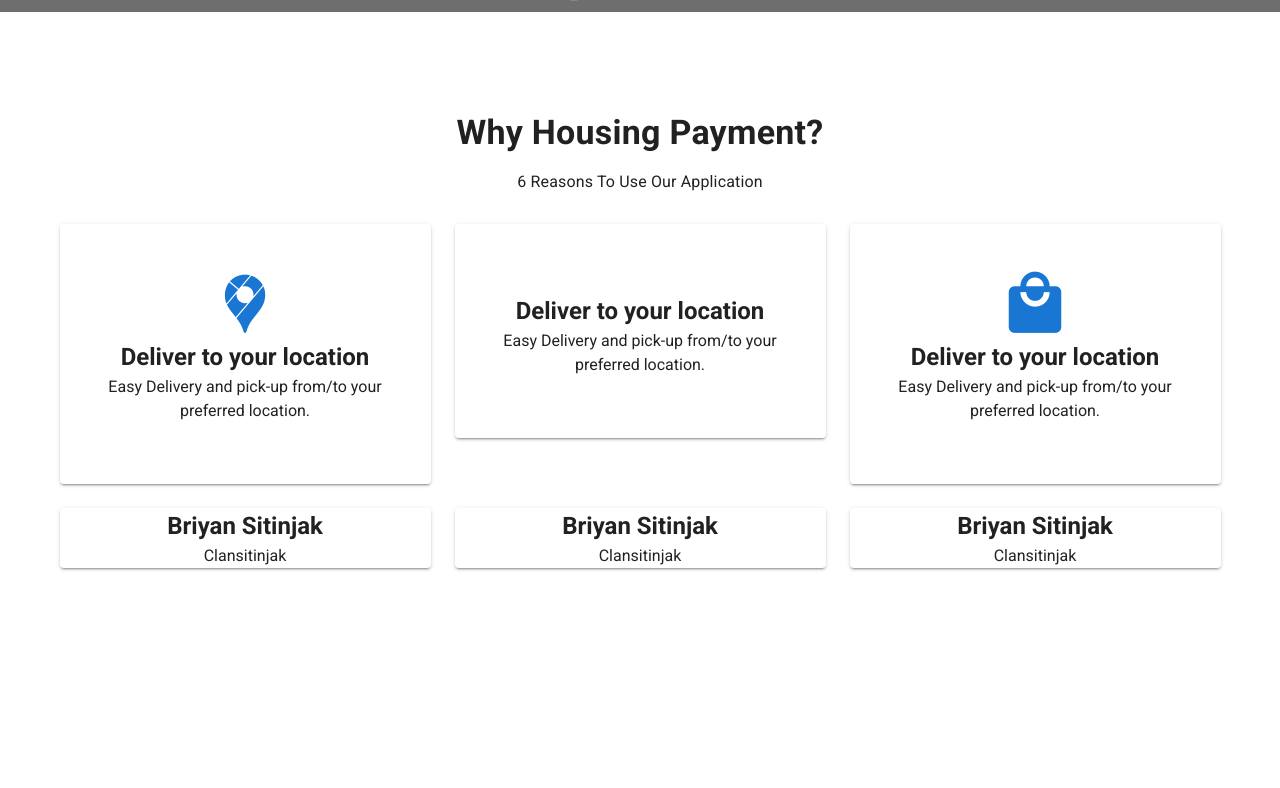
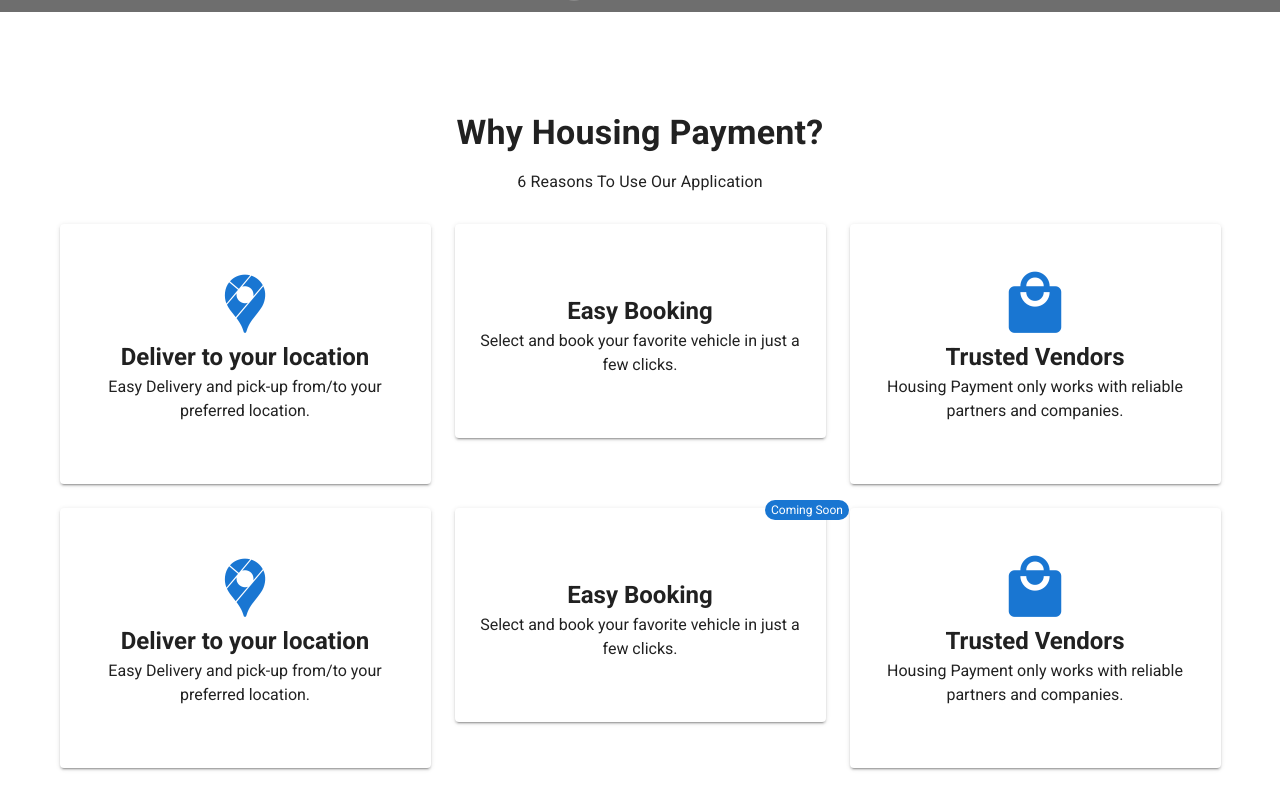
Before and after one commit to BriyanSitinjak/vuetify-tutorial, a Vue app in the folder vuetify-tutorial/: page / in a window 1280 px wide. Shown: the part 772-1560 px from the top of the page. Built offline with nearby package versions, Linux system fonts and the light colour scheme; grey boxes are pictures that could not be loaded.

Commit message:
add badge

```diff
--- a/vuetify-tutorial/src/components/AppHome.vue
+++ b/vuetify-tutorial/src/components/AppHome.vue
@@ -57,70 +57,75 @@
       </v-expand-transition>
     </v-card> -->
 
-    <div class="text-center" style="margin:100px 20px;">
+    <!-- add icon on https://pictogrammers.github.io/@mdi/font/2.0.46/ -->
+    <div class="text-center" style="margin: 100px 20px">
       <p class="text-md-h4 font-weight-bold">Why Housing Payment?</p>
-      <p class="text-md-subtitle-1"> 6 Reasons To Use Our Application</p>
+      <p class="text-md-subtitle-1">6 Reasons To Use Our Application</p>
       <v-container>
         <v-row>
           <v-col xs="12" sm="12" md="4">
-          <v-card style="padding:45px 20px;">
-            <v-icon
-            size="70px"
-            color="primary"
-            >mdi-google-maps</v-icon>
+            <v-card style="padding: 45px 20px">
+              <v-icon size="70px" color="primary">mdi-google-maps</v-icon>
               <h2>Deliver to your location</h2>
               <p>Easy Delivery and pick-up from/to your preferred location.</p>
             </v-card>
           </v-col>
           <v-col xs="12" sm="12" md="4">
-          <v-card style="padding:45px 20px;">
-            <v-icon
-            size="70px"
-            color="primary"
-            >mdi-cellphone-android</v-icon>
-            <h2>Deliver to your location</h2>
-            <p>Easy Delivery and pick-up from/to your preferred location.</p>
+            <v-card style="padding: 45px 20px">
+              <v-icon size="70px" color="primary">mdi-cellphone-android</v-icon>
+              <h2>Easy Booking</h2>
+              <p>Select and book your favorite vehicle in just a few clicks.</p>
             </v-card>
           </v-col>
           <v-col xs="12" sm="12" md="4">
-          <v-card style="padding:45px 20px;">
-            <v-icon
-            size="70px"
-            color="primary"
-            >mdi-shopping</v-icon>
-            <h2>Deliver to your location</h2>
-            <p>Easy Delivery and pick-up from/to your preferred location.</p>
+            <v-card style="padding: 45px 20px">
+              <v-icon size="70px" color="primary">mdi-shopping</v-icon>
+              <h2>Trusted Vendors</h2>
+              <p>
+                Housing Payment only works with reliable partners and companies.
+              </p>
             </v-card>
           </v-col>
         </v-row>
       </v-container>
       <v-container>
         <v-row>
-        <v-col xs="0" sm="12" md="4">
-          <v-card>
-            <h2>Briyan Sitinjak</h2>
-            <p>Clansitinjak</p>
+          <v-col xs="12" sm="12" md="4">
+            <v-card style="padding: 45px 20px">
+              <v-icon size="70px" color="primary">mdi-google-maps</v-icon>
+              <h2>Deliver to your location</h2>
+              <p>Easy Delivery and pick-up from/to your preferred location.</p>
             </v-card>
           </v-col>
-        <v-col xs="0" sm="12" md="4">
-          <v-card>
-            <h2>Briyan Sitinjak</h2>
-            <p>Clansitinjak</p>
+          <v-col xs="12" sm="12" md="4">
+            <v-card style="padding: 45px 20px">
+              <v-badge
+                content="Coming Soon"
+                color="primary"
+                offset-y="-50"
+                offset-x="-125"
+              ></v-badge>
+              <v-icon size="70px" color="primary">mdi-cellphone-android</v-icon>
+              <h2>Easy Booking</h2>
+              <p>Select and book your favorite vehicle in just a few clicks.</p>
             </v-card>
           </v-col>
-        <v-col xs="0" sm="12" md="4">
-          <v-card>
-            <h2>Briyan Sitinjak</h2>
-            <p>Clansitinjak</p>
+          <v-col xs="12" sm="12" md="4">
+            <v-card style="padding: 45px 20px">
+              <v-icon size="70px" color="primary">mdi-shopping</v-icon>
+              <h2>Trusted Vendors</h2>
+              <p>
+                Housing Payment only works with reliable partners and companies.
+              </p>
             </v-card>
           </v-col>
         </v-row>
       </v-container>
     </div>
 
-    <div class="text-center" style="margin:100px 20px;">
+    <div class="text-center" style="margin: 100px 20px">
       <p class="text-md-h4 font-weight-bold">Why Housing Payment?</p>
-      <p class="text-md-subtitle-1"> 6 Reasons To Use Our Application</p>
+      <p class="text-md-subtitle-1">6 Reasons To Use Our Application</p>
       <v-container>
         <v-row>
           <v-col xs="12" sm="12" md="4">
@@ -167,7 +172,7 @@
       </v-container>
     </div>
 
-    <div class="text-center" style="margin:100px 20px 10px 20px;">
+    <div class="text-center" style="margin: 100px 20px 10px 20px">
       <v-rating
         v-model="rating"
         hover
@@ -175,7 +180,6 @@
       >
       </v-rating>
     </div>
-
   </v-app>
 </template>
 
```
Lines whose indentation alone changed are shown as unchanged.
